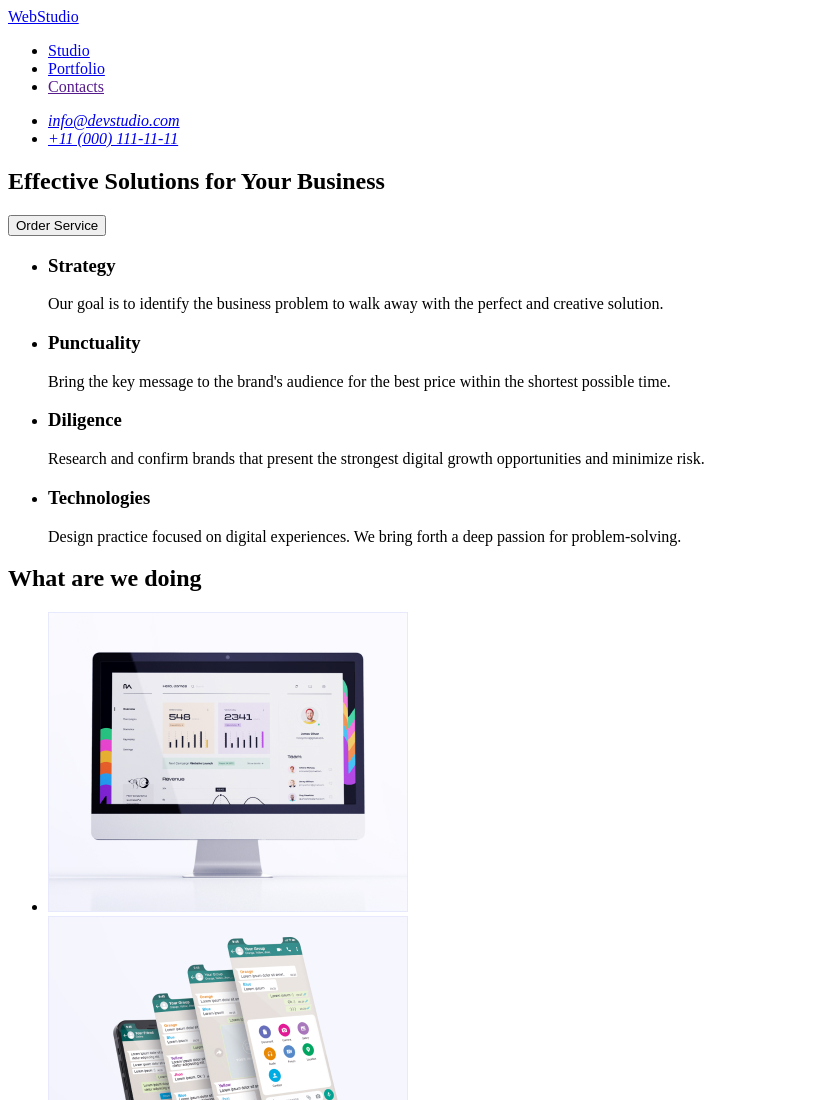
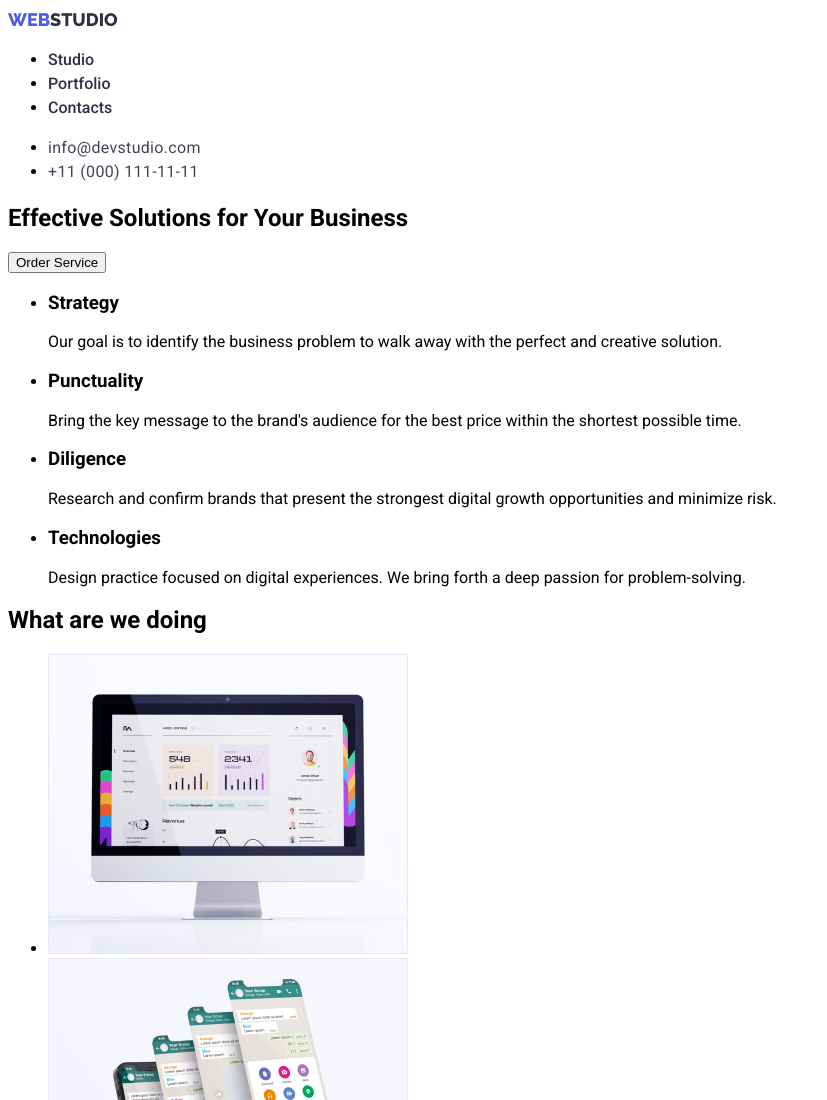
Before and after one commit to Resha228/goit-markup-hw-02, a plain HTML site: page index.html in a window 1280 px wide. Shown: the top 1100 px of the page, without its empty margins (0-827 px from the left). Drawn offline with Linux system fonts and the light colour scheme.

Commit message:
create-css

```diff
--- a/css/style.css
+++ b/css/style.css
@@ -17,6 +17,67 @@
   outline: none;
   white-space: nowrap;
 }
+body {
+  font-family: "Roboto";
+}
 /* Studio */
+/* header x2 */
+
+.header-logo {
+  font-family: "Raleway", sans-serif;
+  font-style: normal;
+  font-weight: 800;
+  font-size: 18px;
+  line-height: 24px;
+  color: #2e2f42;
+  text-transform: uppercase;
+  text-decoration-line: none;
+}
+
+.span-logo {
+  font-family: "Raleway" sans-serif;
+  font-style: normal;
+  font-weight: 800;
+  font-size: 18px;
+  line-height: 24px;
+  color: #4d5ae5;
+}
+.header-list {
+}
+.header-item {
+}
+.nav-link {
+  font-family: "Roboto";
+  font-style: normal;
+  font-weight: 500;
+  font-size: 16px;
+  line-height: 24px;
+  text-decoration-line: none;
+  color: #2e2f42;
+}
+.nav-link:hover {
+  color: #404bbf;
+}
+.header-address {
+}
+.header-mail {
+  font-style: normal;
+  font-weight: 400;
+  font-size: 16px;
+  line-height: 24px;
+  letter-spacing: 0.02em;
+  color: #434455;
+  text-decoration-line: none;
+}
+.header-tel {
+  font-family: "Roboto";
+  font-style: normal;
+  font-weight: 400;
+  font-size: 16px;
+  line-height: 24px;
+  letter-spacing: 0.02em;
+  color: #434455;
+  text-decoration-line: none;
+}
 
 /* Portfolio */
--- a/index.html
+++ b/index.html
@@ -6,22 +6,44 @@
     <meta name="viewport" content="width=device-width, initial-scale=1.0" />
     <title>WebStudio</title>
     <link rel="stylesheet" href="./css/style.css" />
+    <link rel="preconnect" href="https://fonts.googleapis.com" />
+    <link rel="preconnect" href="https://fonts.gstatic.com" crossorigin />
+    <link
+      href="https://fonts.googleapis.com/css2?family=Raleway:wght@800&family=Roboto:wght@400;500;700;900&display=swap"
+      rel="stylesheet"
+    />
   </head>
   <body>
     <!-- Header -->
-    <header>
-      <nav>
-        <a href="./index.html">WebStudio</a>
-        <ul>
-          <li><a href="./index.html">Studio</a></li>
-          <li><a href="./portfolio.html">Portfolio</a></li>
-          <li><a href="">Contacts</a></li>
+    <header class="header">
+      <nav class="header-navigation">
+        <a class="header-logo" href="./index.html"
+          ><span class="span-logo">Web</span>Studio</a
+        >
+        <ul class="header-list">
+          <li class="header-item">
+            <a class="nav-link" href="./index.html">Studio</a>
+          </li>
+          <li class="header-item">
+            <a class="nav-link" href="./portfolio.html">Portfolio</a>
+          </li>
+          <li class="header-item">
+            <a class="nav-link" href="">Contacts</a>
+          </li>
         </ul>
       </nav>
-      <address>
-        <ul>
-          <li><a href="mailto:info@devstudio.com">info@devstudio.com</a></li>
-          <li><a href="tel:+110001111111">+11 (000) 111-11-11</a></li>
+      <address class="header-address">
+        <ul class="header-list">
+          <li class="header-item">
+            <a class="header-mail" href="mailto:info@devstudio.com"
+              >info@devstudio.com</a
+            >
+          </li>
+          <li class="header-item">
+            <a class="header-tel" href="tel:+110001111111"
+              >+11 (000) 111-11-11</a
+            >
+          </li>
         </ul>
       </address>
     </header>
```
Also changed, not shown: portfolio.html (+33 -11 lines).
